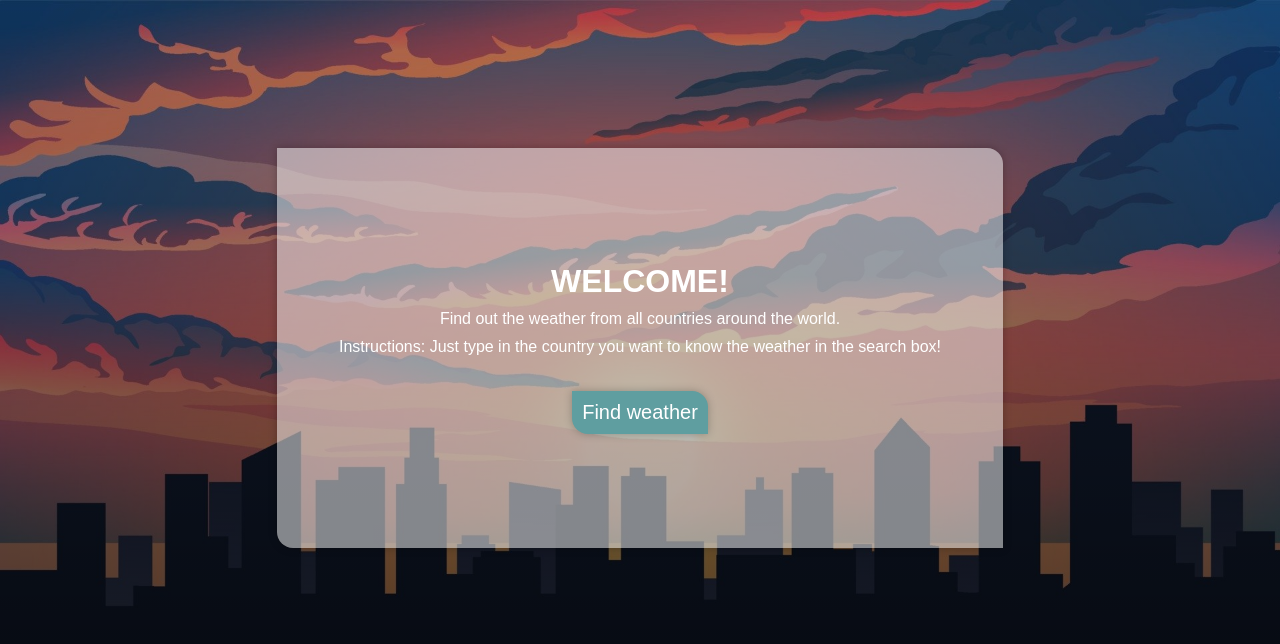
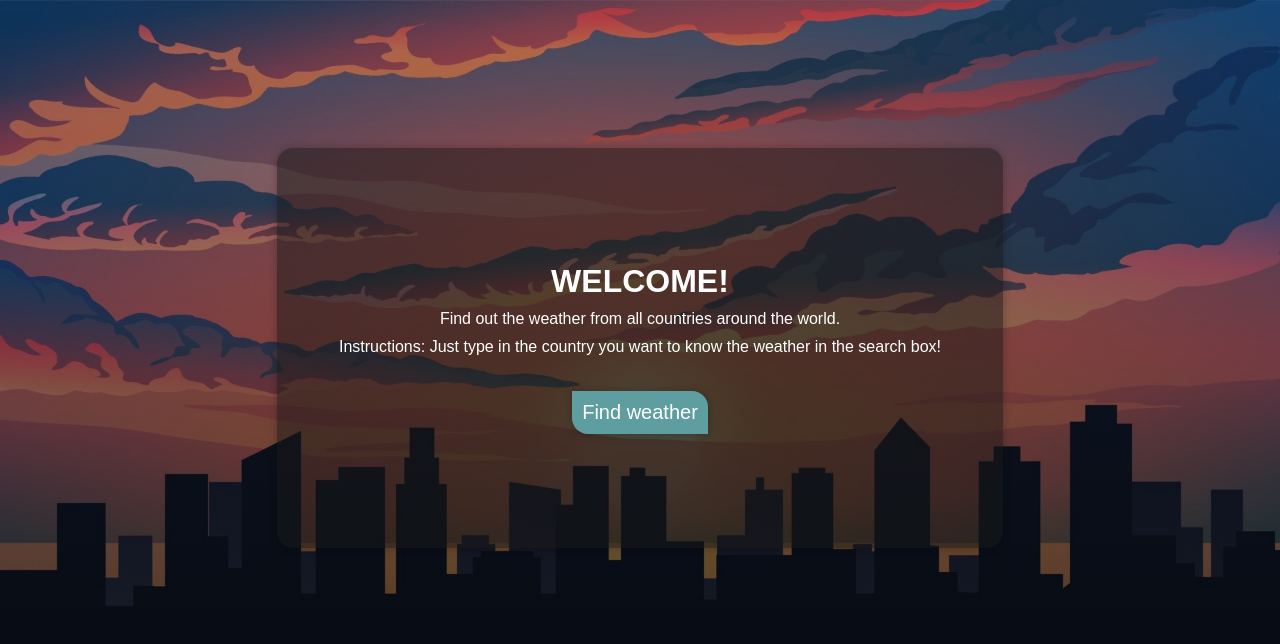
Before and after one commit to erikajns/weather-app, a Vue app: page / in a window 1280 px wide. Shown: the top 644 px of the page. Built offline with nearby package versions, Linux system fonts and the light colour scheme.

Commit message:
Update App.vue

```diff
--- a/src/App.vue
+++ b/src/App.vue
@@ -123,8 +123,8 @@ main {
 
 .welcome-message__wrap {
   align-items: center;
-  background-color: rgba(255, 255, 255, 0.5);
-  border-radius: 0 16px 0 16px;
+  background-color: rgba(25, 25, 25, 0.5);
+  border-radius: 16px;
   box-shadow: 0 0 8px rgba(0, 0, 0, 0.25);
   display: flex;
   flex-direction: column;
@@ -156,7 +156,7 @@ main {
 
 .welcome-message__button:hover{
   cursor: pointer;
-  background-color: rgb(121, 204, 207);
+  background-color: rgb(110, 186, 189);
   border-radius: 16px 0 16px 0;
 }
 </style>
```
